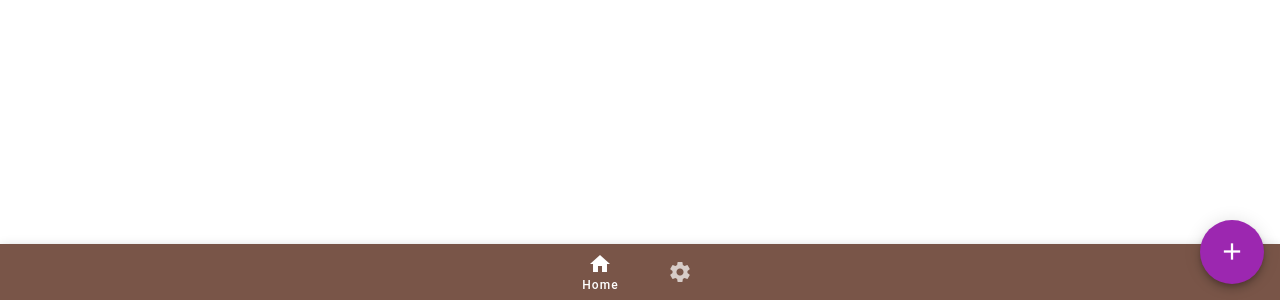
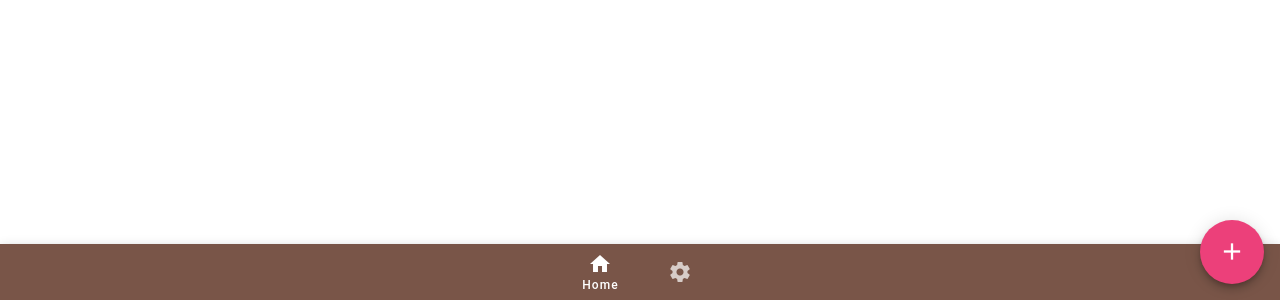
Before and after one commit to ikloster03/habit, a Vue app: page / in a window 1280 px wide. Shown: the part 500-800 px from the top of the page. Built offline with nearby package versions, Linux system fonts and the light colour scheme; a small style sheet from the web is missing.

Commit message:
screen(home): fix create btn color

```diff
--- a/src/screens/HomeScreen.vue
+++ b/src/screens/HomeScreen.vue
@@ -11,7 +11,7 @@
       </habit-list>
     </v-container>
     <v-btn
-      color="purple"
+      color="#EC407AFF"
       fab
       fixed
       large
```
